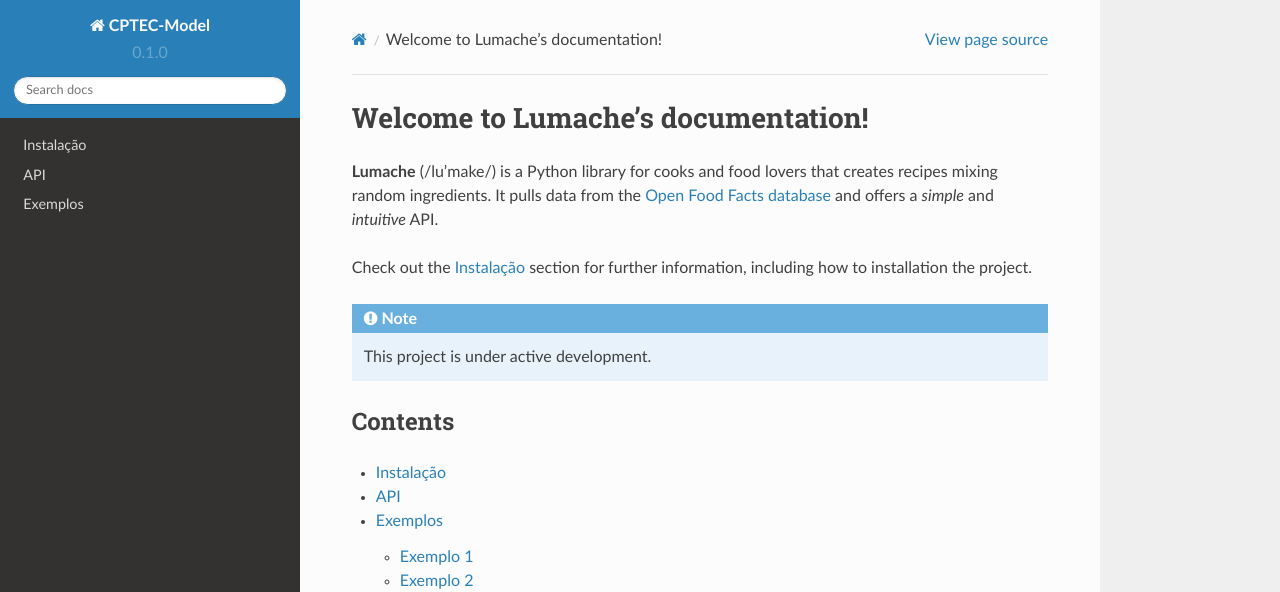
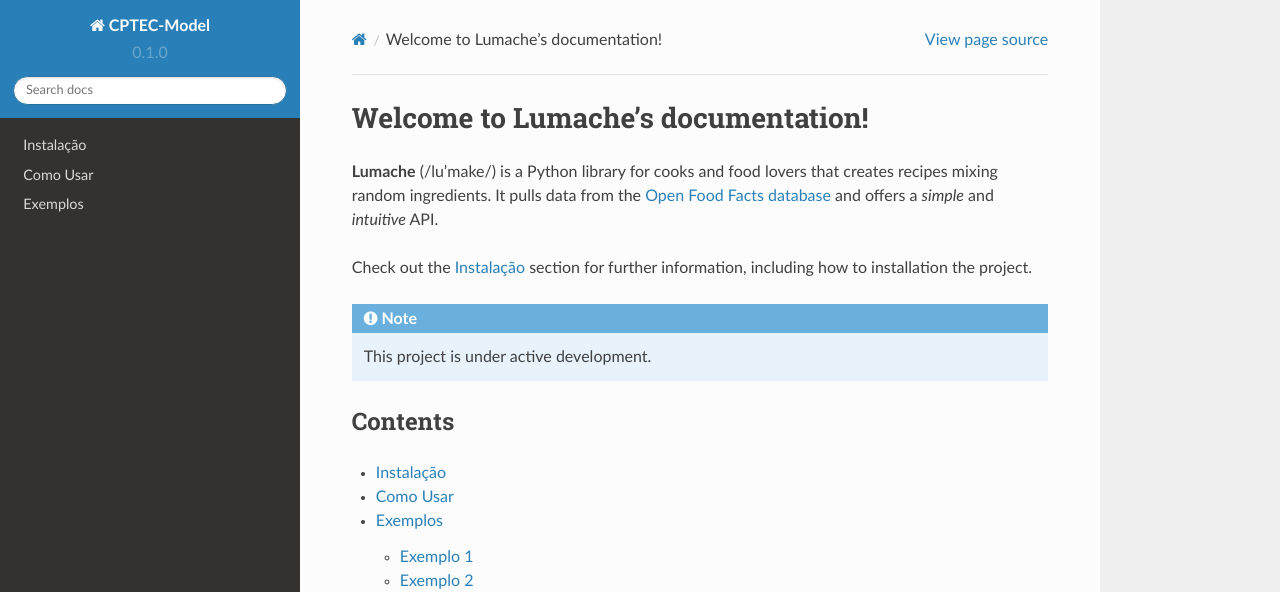
Before and after one commit to framework-CPTEC/tutorial-cptec-model, a Sphinx documentation site: the page built from docs/source/index.rst, in a window 1280 px wide. Shown: the top 592 px of the page. Built offline with Sphinx 7.4.7 and the Read the Docs theme 2.0.0, drawn with Linux system fonts in a browser that asks for light colours.

Commit message:
Update api.rst

```diff
--- a/docs/source/api.rst
+++ b/docs/source/api.rst
@@ -1,5 +1,5 @@
-API
-===
+Como Usar
+=========
 
 .. autosummary::
    :toctree: generated
```
